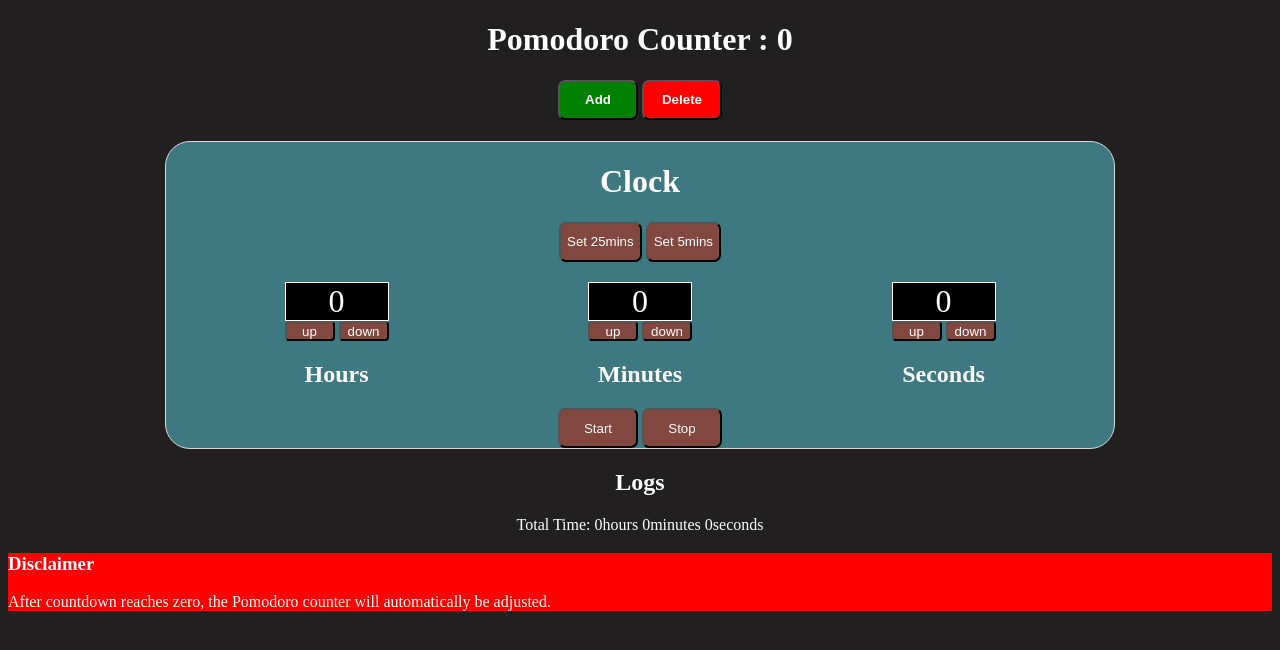
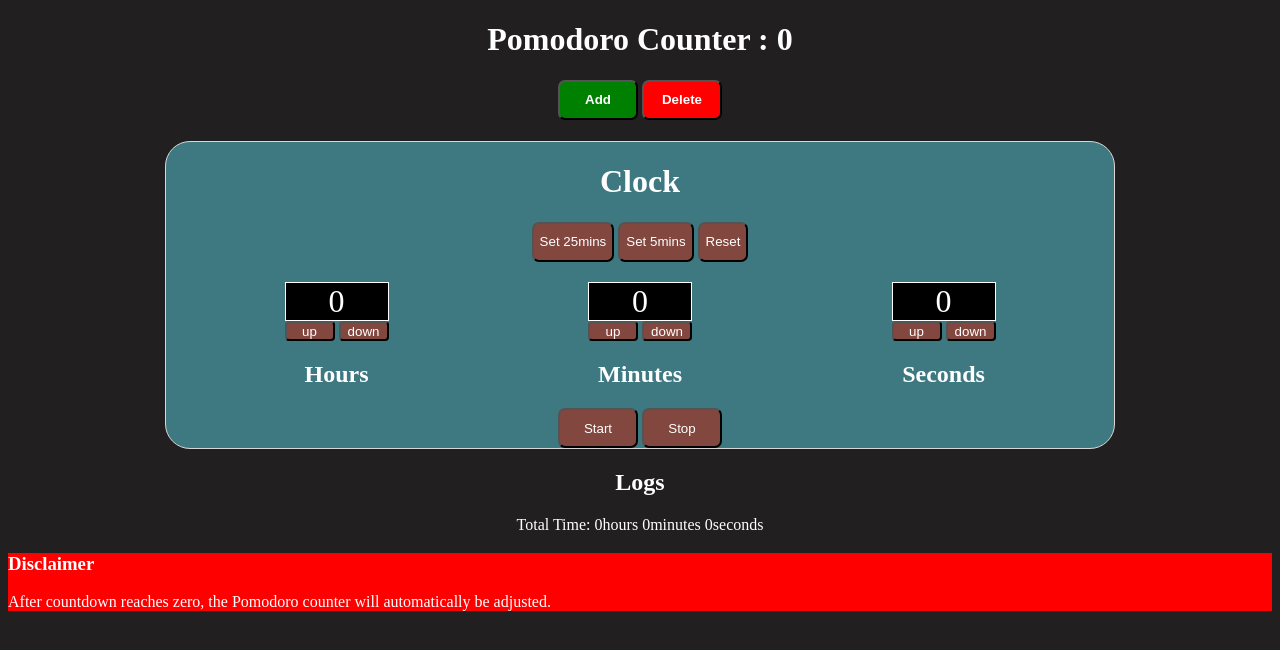
Before and after one commit to CallsignOdin/Amplify-Pomodoro, a plain HTML site: page index.html in a window 1280 px wide. Drawn offline with Linux system fonts and the light colour scheme.

Commit message:
Added clock reset button
-added clock button to reset the values

```diff
--- a/index.html
+++ b/index.html
@@ -22,6 +22,7 @@
         <div id="clock-default-time-container">
             <button class="default-time-btn" onclick="setPomoClock()">Set 25mins</button>
             <button class="default-time-btn" onclick="setBreakClock()">Set 5mins</button>
+            <button class="default-time-btn" onclick="resetClock()">Reset</button>
         </div>
 
         <div id="clock-body">
```
